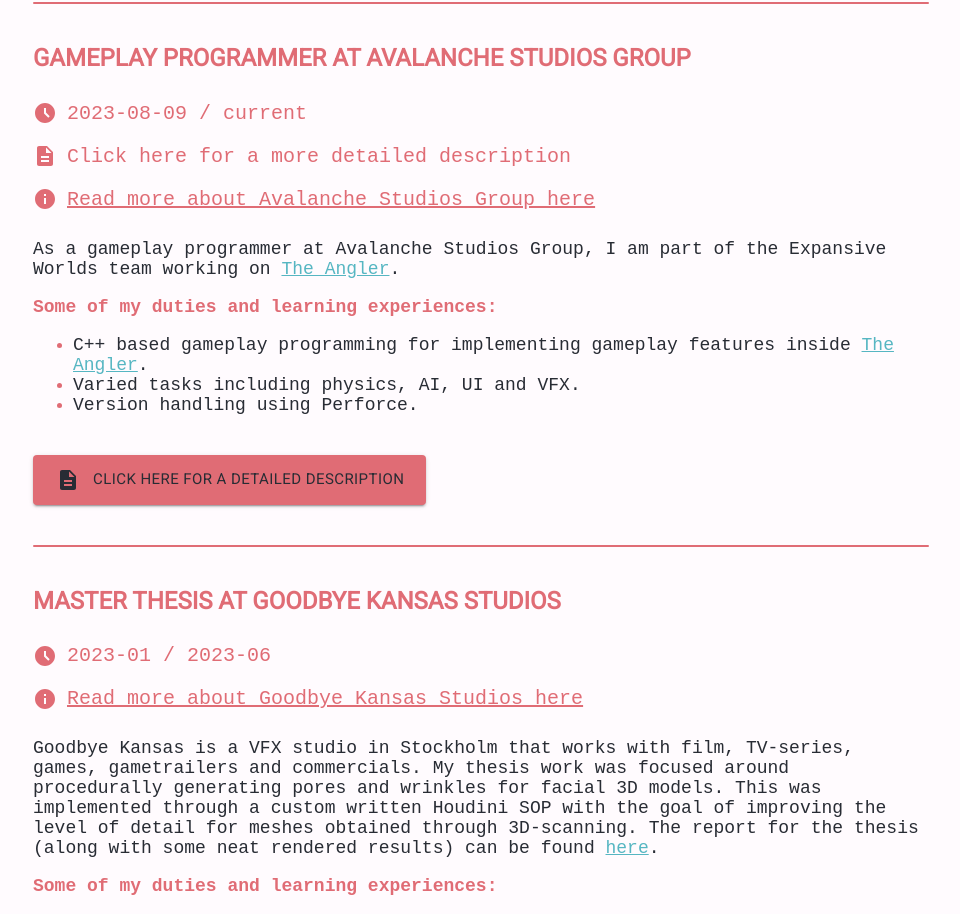
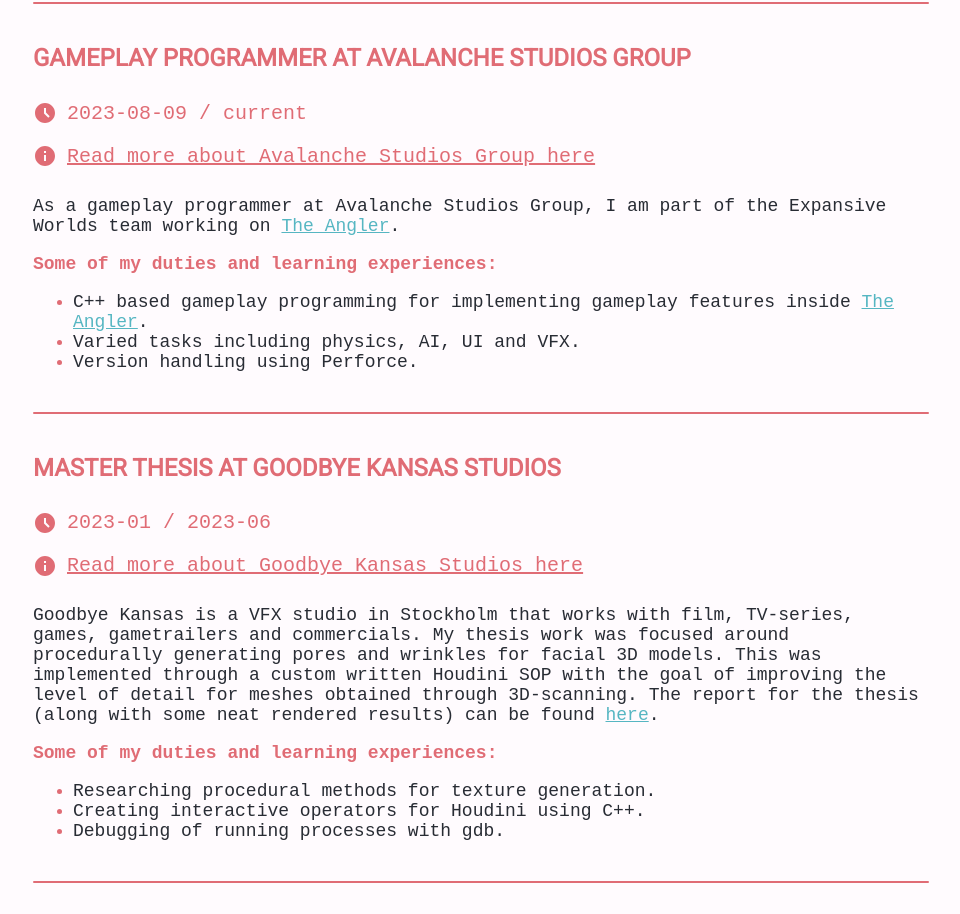
Before and after one commit to jonan270/Interactive-portfolio, a React (Create React App) app: page / in a window 1280 px wide. Shown: the part 3600-4514 px from the top of the page, without its empty margins (159-1119 px from the left). Built offline with nearby package versions, Linux system fonts and the light colour scheme.

Commit message:
Revert "Add support for detailed experience for Avalanche experience item"
This reverts commit 37426ec0463def0f63b02bb4d2ccfdd288c81ced.

```diff
--- a/src/components/Content.tsx
+++ b/src/components/Content.tsx
@@ -14,7 +14,7 @@
         <div id="content" className="chapter">
             <AboutMe/>
             <Projects overlay={overlay}/>
-            <Experience overlay={overlay}/>
+            <Experience/>
             <div id="rocketLaunchPad">
                 <Button
                     startIcon={
--- a/src/components/Experience.tsx
+++ b/src/components/Experience.tsx
@@ -1,13 +1,6 @@
-import DescriptionIcon from '@mui/icons-material/Description';
 import AccessTimeFilledIcon from '@mui/icons-material/AccessTimeFilled';
 import InfoIcon from '@mui/icons-material/Info';
-import AvalancheExperience from '../detailedExperience/Avalanche';
-import {Button, IconButton} from "@mui/material";
-interface Props {
-    overlay: Overlay
-}
-
-const Experience: React.FC<Props> = ({overlay}) => {
+const Experience: React.FC<{}> = () => {
 
     const koenigseggLink: string =
         "https://www.koenigsegg.com/"
@@ -20,6 +13,7 @@
     const theAnglerLink: string =
         "https://cotwtheangler.com/"
 
+
     return(
         <div id="experience" className="chapter">
             <h1>EXPERIENCE</h1>
@@ -30,21 +24,10 @@
             <br />
             <h1>PROFESSIONAL EXPERIENCES</h1>
             <hr />
-            <h2 onClick={() => overlay.triggerOverlay(AvalancheExperience)}>
-                GAMEPLAY PROGRAMMER AT AVALANCHE STUDIOS GROUP
-            </h2>
+            <h2>GAMEPLAY PROGRAMMER AT AVALANCHE STUDIOS GROUP</h2>
             <div className="iconTextRow">
                 <AccessTimeFilledIcon color="primary"/>
                 <p className="iconText">2023-08-09 / current</p>
-            </div>
-            <div className="iconTextRow">
-                <DescriptionIcon color="primary"/>
-                <p
-                    className="iconText"
-                    onClick={() => {overlay.triggerOverlay(AvalancheExperience)}}
-                >
-                    Click here for a more detailed description
-                </p>
             </div>
             <div className="iconTextRow">
                 <InfoIcon color="primary"/>
@@ -75,24 +58,6 @@
                 <li><p>Varied tasks including physics, AI, UI and VFX.</p></li>
                 <li><p>Version handling using Perforce.</p></li>
             </ul>
-            <div className="descriptionButtonRow">
-                <Button
-                    startIcon={
-                        <IconButton
-                            size="small"
-                            color="secondary"
-                            aria-label="TO THE TOP"
-                            component="label">
-                                <DescriptionIcon/>
-                        </IconButton>
-                    }
-                    variant="contained"
-                    size="large"
-                    onClick={() => {overlay.triggerOverlay(AvalancheExperience)}}
-                >
-                    Click here for a detailed description
-                </Button>
-            </div>
             <hr />
             <h2>MASTER THESIS AT GOODBYE KANSAS STUDIOS</h2>
             <div className="iconTextRow">
--- a/src/detailedExperience/Avalanche.tsx
+++ /dev/null
@@ -1,9 +0,0 @@
-const AvalancheExperience: React.FC<{}> = () => {
-    return(
-        <div>
-            <h1>AVALANCHE STUDIOS GROUP</h1>
-        </div>
-    )
-}
-
-export default AvalancheExperience;
--- a/src/styles/index.scss
+++ b/src/styles/index.scss
@@ -90,10 +90,6 @@
     align-items: center;
     flex-wrap: wrap;
     margin: 0;
-}
-
-.descriptionButtonRow {
-    margin-top: 40px;
 }
 
 .iconText {
```
